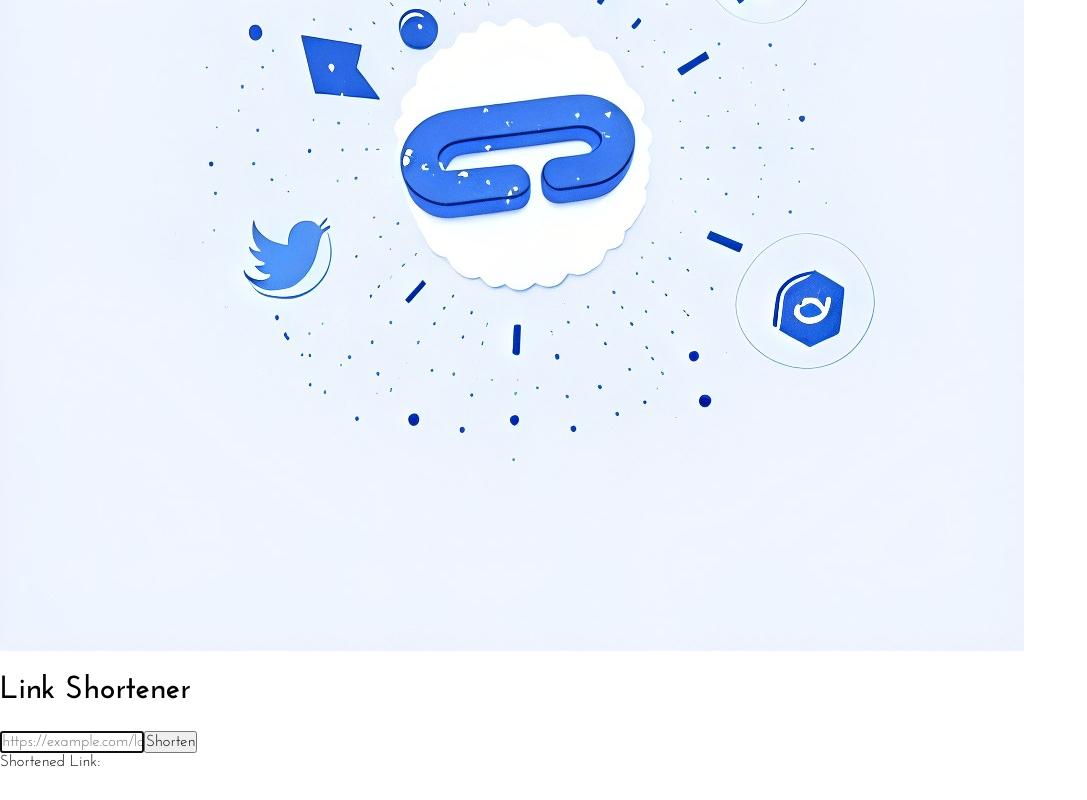
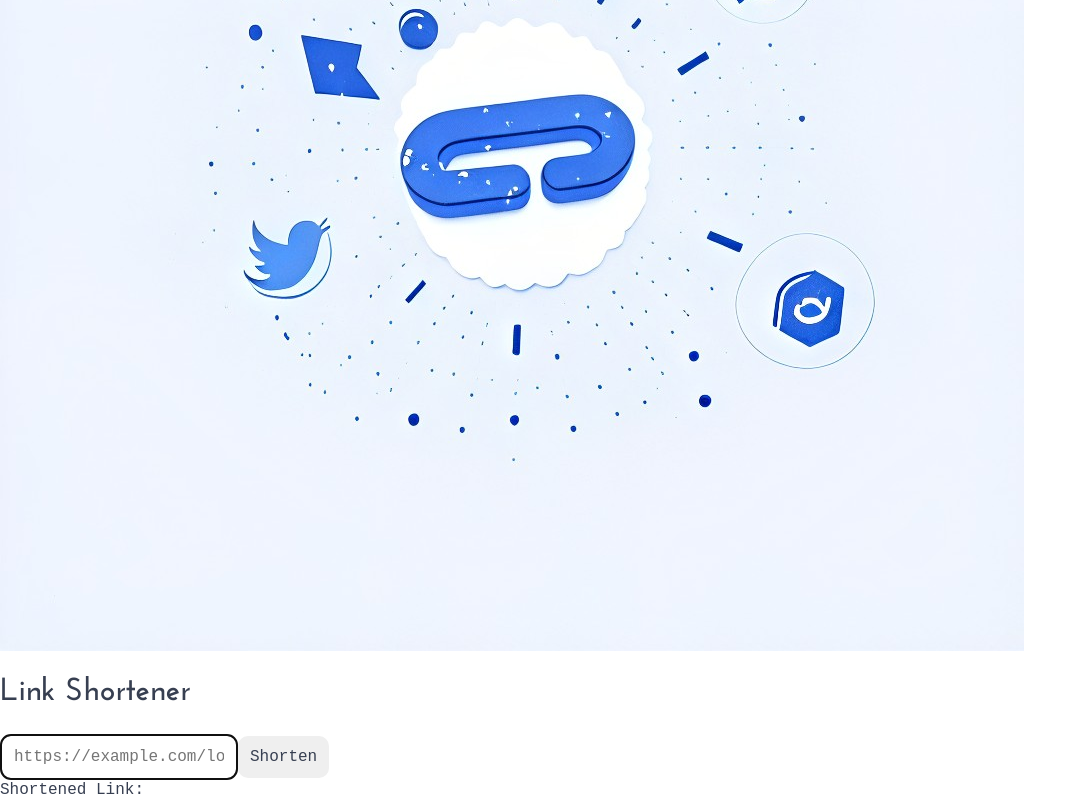
Before and after one commit to LynnLo30/Link-shortener-website, a Vue app: page / in a window 1280 px wide. Shown: the part 373-1173 px from the top of the page, without its empty margins (0-1087 px from the left). Before the commit the page ends 1144 px from the top, so only its background shows below. Built offline with nearby package versions, Linux system fonts and the light colour scheme.

Commit message:
style: set variables, mixins and the shared styles of the elements

```diff
--- a/src/assets/style.scss
+++ b/src/assets/style.scss
@@ -1,3 +1,14 @@
+$bg-color: #a9bcd0;
+$main-color: #373f51;
+$accent-color: #fb9966;
+$radius: 20px;
+
+@mixin desktop {
+  @media (min-width: 48rem) {
+    @content;
+  }
+}
+
 @font-face {
   font-family: 'JosefinSans';
   src: url(/src/assets/fonts/JosefinSans-Regular.ttf) format('truetype');
@@ -18,12 +29,36 @@
   box-sizing: border-box;
 }
 
+body {
+  font-family: monospace, sans-serif;
+  color: $main-color;
+  line-height: 1.25;
+}
+
+h1 {
+  font-family: 'JosefinSans', monospace, sans-serif;
+}
+
 img {
   display: block;
   max-width: 100%;
   height: auto;
 }
 
-body {
-  font-family: 'JosefinSans', monospace;
+button,
+input {
+  padding: 0.75rem;
+  color: $main-color;
+  border-radius: $radius / 2;
 }
+
+button {
+  border: none;
+  cursor: pointer;
+
+  &:hover {
+    transition: all 0.3s ease-in-out;
+    transform: translateY(-1px);
+    box-shadow: 4px 4px 4px rgba(0, 0, 0, 0.1);
+  }
+}
```
